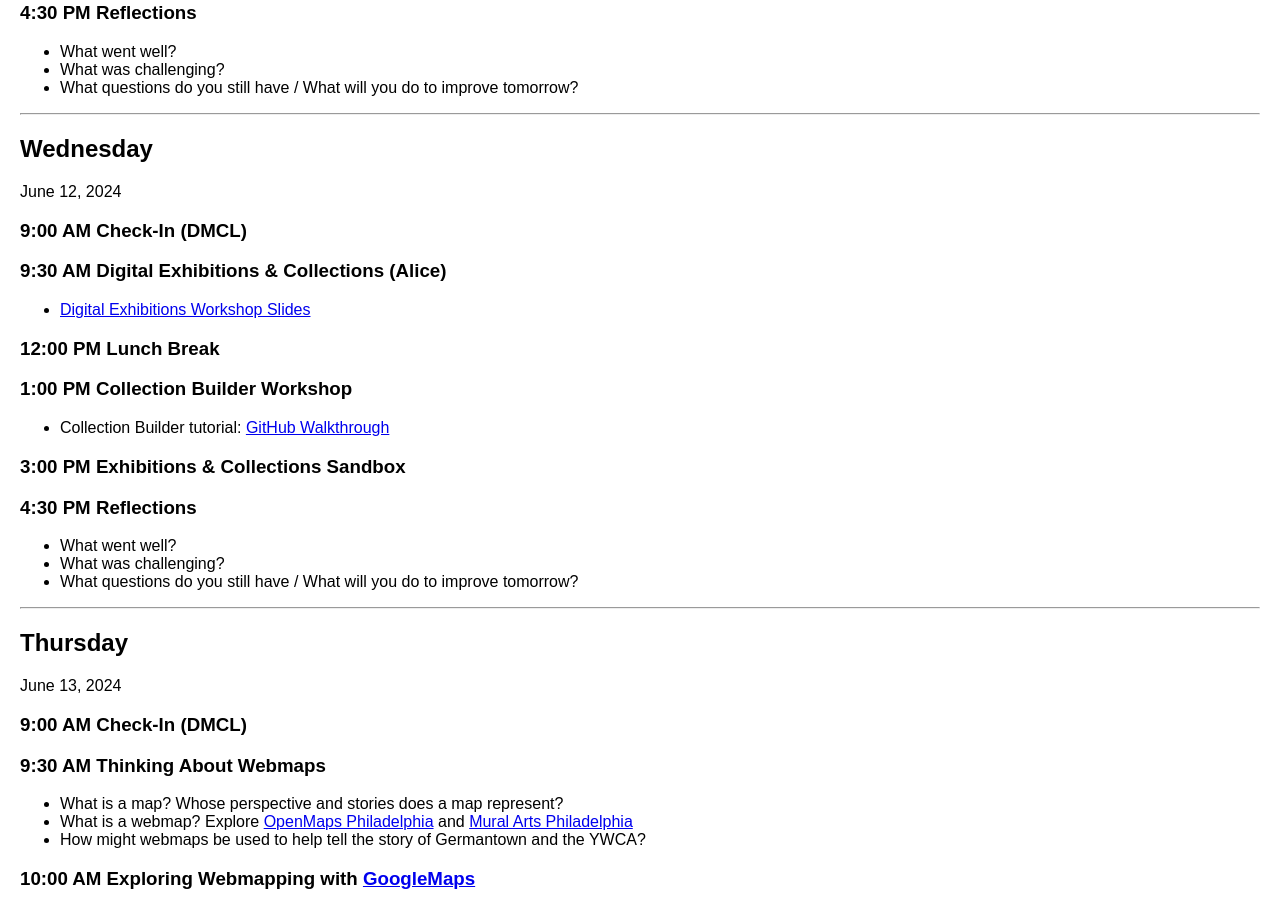
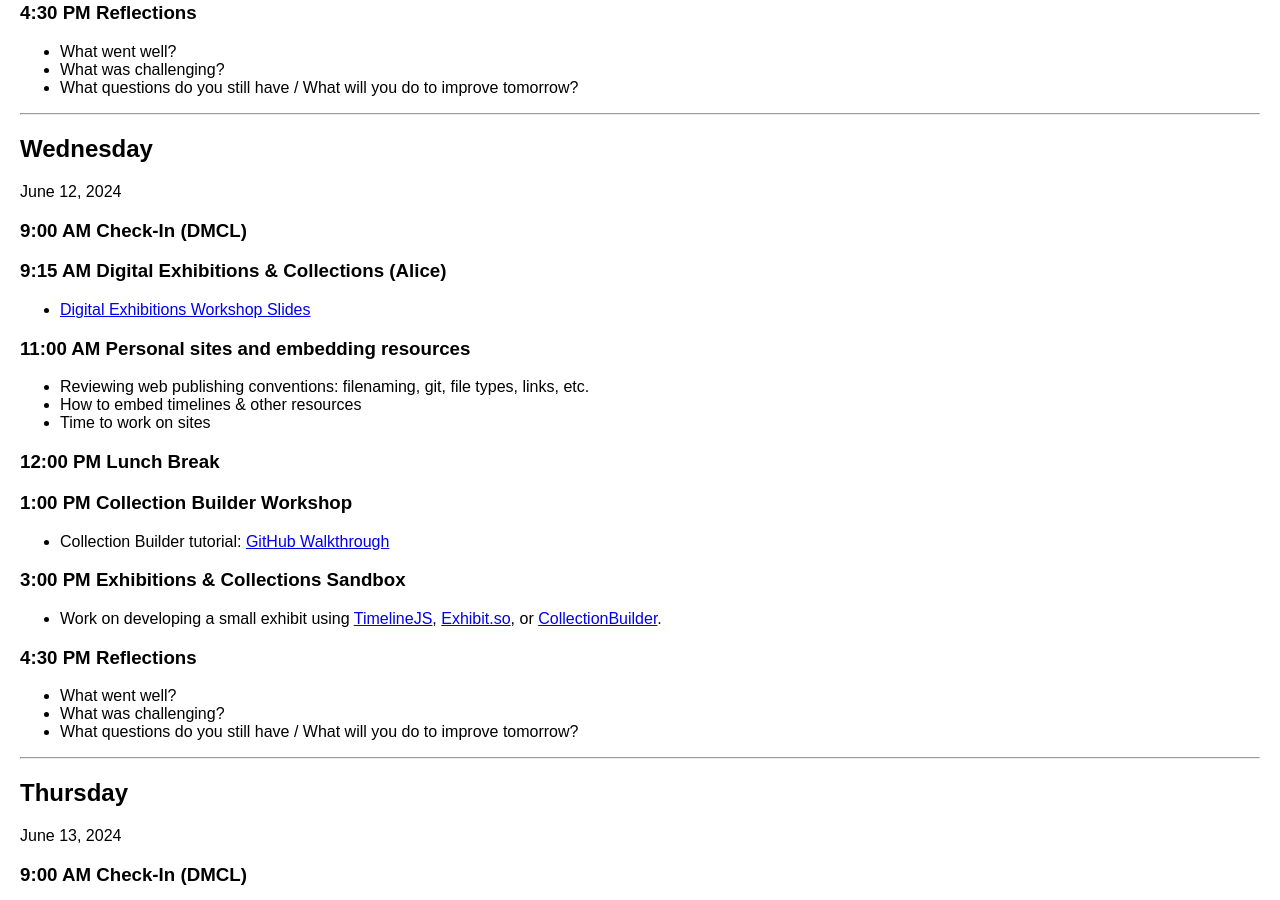
Before and after one commit to digbmc/dssf-syll, a Jekyll site: the page built from _weeks/02-data.md, in a window 1280 px wide and 900 px high, scrolled down 1511 px. Built offline with Jekyll 4.4.1, drawn with Linux system fonts in a browser that asks for light colours.

Commit message:
updated wednesday schedule

```diff
--- a/_weeks/02-data.md
+++ b/_weeks/02-data.md
@@ -71,10 +71,14 @@
 
 ### 9:00 AM Check-In (DMCL)
 
-### 9:30 AM Digital Exhibitions & Collections (Alice)
+### 9:15 AM Digital Exhibitions & Collections (Alice)
 
 - [Digital Exhibitions Workshop Slides](https://brynmawr-my.sharepoint.com/:p:/g/personal/amcgrath1_brynmawr_edu/EaklqJJapcNPhgpTP4VrA6ABJMI5i25idCRv_Z3E5yFuqA?e=5s2cxe)
 
+### 11:00 AM Personal sites and embedding resources
+- Reviewing web publishing conventions: filenaming, git, file types, links, etc.
+- How to embed timelines & other resources
+- Time to work on sites
 
 ### 12:00 PM Lunch Break
 
@@ -83,6 +87,8 @@
 - Collection Builder tutorial: [GitHub Walkthrough](https://collectionbuilder.github.io/cb-docs/docs/walkthroughs/gh-walkthrough/)
 
 ### 3:00 PM Exhibitions & Collections Sandbox
+
+- Work on developing a small exhibit using [TimelineJS](https://timeline.knightlab.com/), [Exhibit.so](https://www.exhibit.so/), or [CollectionBuilder](https://collectionbuilder.github.io/).
 
 ### 4:30 PM Reflections
 - What went well?
```
